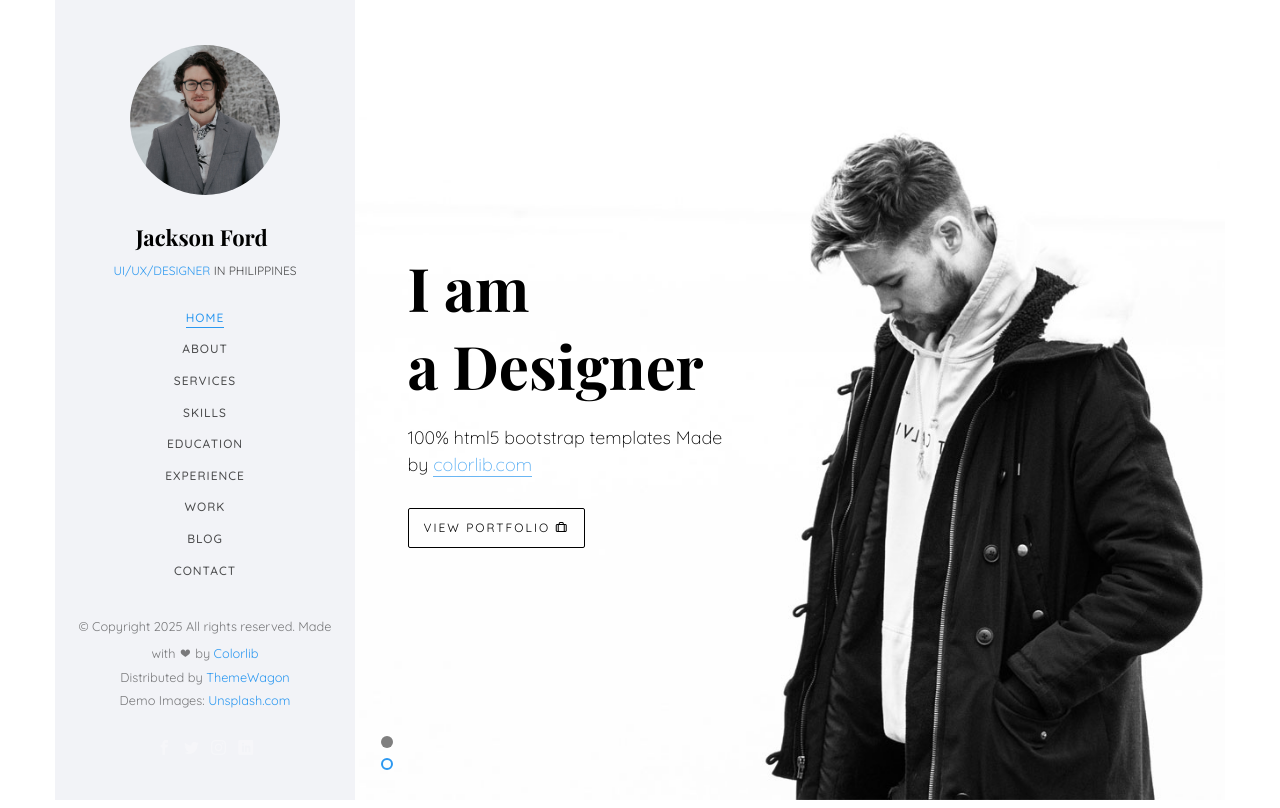
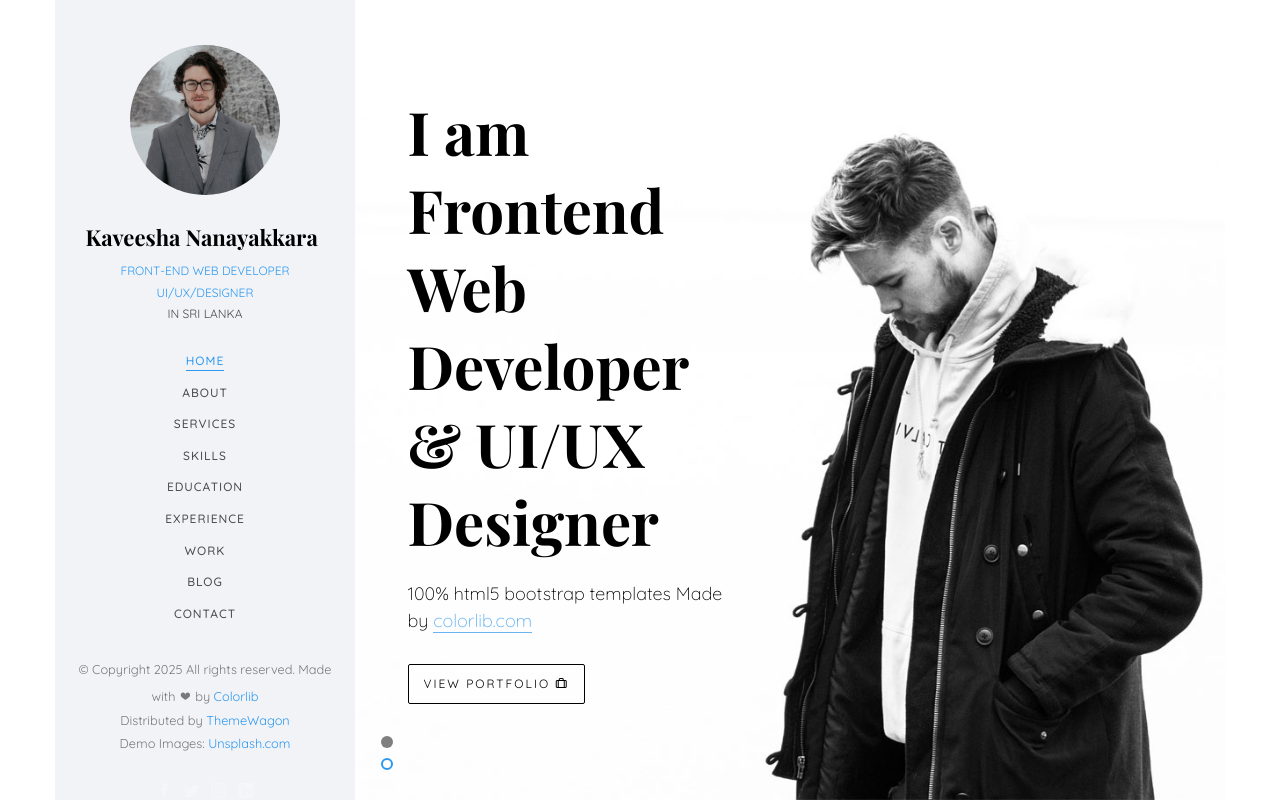
Before and after one commit to KaveeSL/KN-Portfolio-Website, a plain HTML site: page index.html in a window 1280 px wide. Shown: the top 808 px of the page. Drawn offline with nearby package versions, Linux system fonts and the light colour scheme; files whose address does not match are found by name; a web font is replaced by a local one.

Commit message:
Info Updated

```diff
--- a/index.html
+++ b/index.html
@@ -57,8 +57,8 @@
 		<aside id="colorlib-aside" role="complementary" class="border js-fullheight">
 			<div class="text-center">
 				<div class="author-img" style="background-image: url(images/about.jpg);"></div>
-				<h1 id="colorlib-logo"><a href="index.html">Jackson Ford</a></h1>
-				<span class="position"><a href="#">UI/UX/Designer</a> in Philippines</span>
+				<h1 id="colorlib-logo"><a href="index.html">Kaveesha Nanayakkara</a></h1>
+				<span class="position"><a href="#">Front-end Web Developer<br>UI/UX/Designer</a><br>in Sri Lanka</span>
 			</div>
 			<nav id="colorlib-main-menu" role="navigation" class="navbar">
 				<div id="navbar" class="collapse">
@@ -79,7 +79,7 @@
 			<div class="colorlib-footer">
 				<p><small>&copy; <!-- Link back to Colorlib can't be removed. Template is licensed under CC BY 3.0. -->
 Copyright <script>document.write(new Date().getFullYear());</script> All rights reserved. Made with <i class="icon-heart" aria-hidden="true"></i> by <a href="https://colorlib.com" target="_blank">Colorlib</a>
-<!-- Link back to Colorlib can't be removed. Template is licensed under CC BY 3.0. --> </span> <span>Distributed by <a href="https://themewagon.com" target="_blank">ThemeWagon</a></span> <span>Demo Images: <a href="https://unsplash.com/" target="_blank">Unsplash.com</a></span></small></p>
+<!-- Link back to Colorlib can't be removed. Template is  under CC BY 3.0. --> </span> <span>Distributed by <a href="https://themewagon.com" target="_blank">ThemeWagon</a></span> <span>Demo Images: <a href="https://unsplash.com/" target="_blank">Unsplash.com</a></span></small></p>
 				<ul>
 					<li><a href="#"><i class="icon-facebook2"></i></a></li>
 					<li><a href="#"><i class="icon-twitter2"></i></a></li>
@@ -101,8 +101,9 @@ Copyright <script>document.write(new Date().getFullYear());</script> All rights
 					   			<div class="col-md-6 col-md-offset-3 col-md-pull-3 col-sm-12 col-xs-12 js-fullheight slider-text">
 					   				<div class="slider-text-inner js-fullheight">
 					   					<div class="desc">
-						   					<h1>Hi! <br>I'm Jackson</h1>
-						   					<h2>100% html5 bootstrap templates Made by <a href="https://colorlib.com/" target="_blank">colorlib.com</a></h2>
+						   					<h1>I'm<br>Kaveesha Nanayakkara</h1>
+						   					<h2>Beginner web developer with creative UI skills and strong analytical skills.<br>
+												<a href="https://github.com/KaveeSL" target="_blank"> Github.com</a></h2>
 												<p><a class="btn btn-primary btn-learn">Download CV <i class="icon-download4"></i></a></p>
 											</div>
 					   				</div>
@@ -117,7 +118,7 @@ Copyright <script>document.write(new Date().getFullYear());</script> All rights
 					   			<div class="col-md-6 col-md-offset-3 col-md-pull-3 col-sm-12 col-xs-12 js-fullheight slider-text">
 					   				<div class="slider-text-inner">
 					   					<div class="desc">
-						   					<h1>I am <br>a Designer</h1>
+						   					<h1>I am <br>Frontend Web Developer & UI/UX Designer</h1>
 												<h2>100% html5 bootstrap templates Made by <a href="https://colorlib.com/" target="_blank">colorlib.com</a></h2>
 												<p><a class="btn btn-primary btn-learn">View Portfolio <i class="icon-briefcase3"></i></a></p>
 											</div>
```
